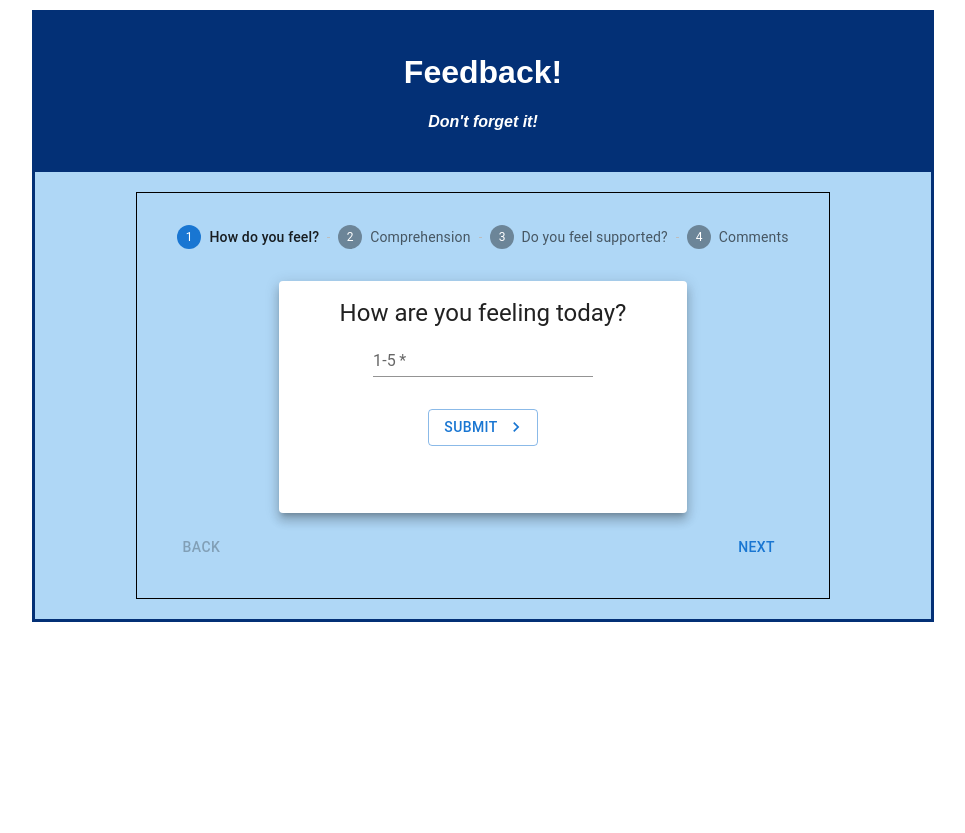
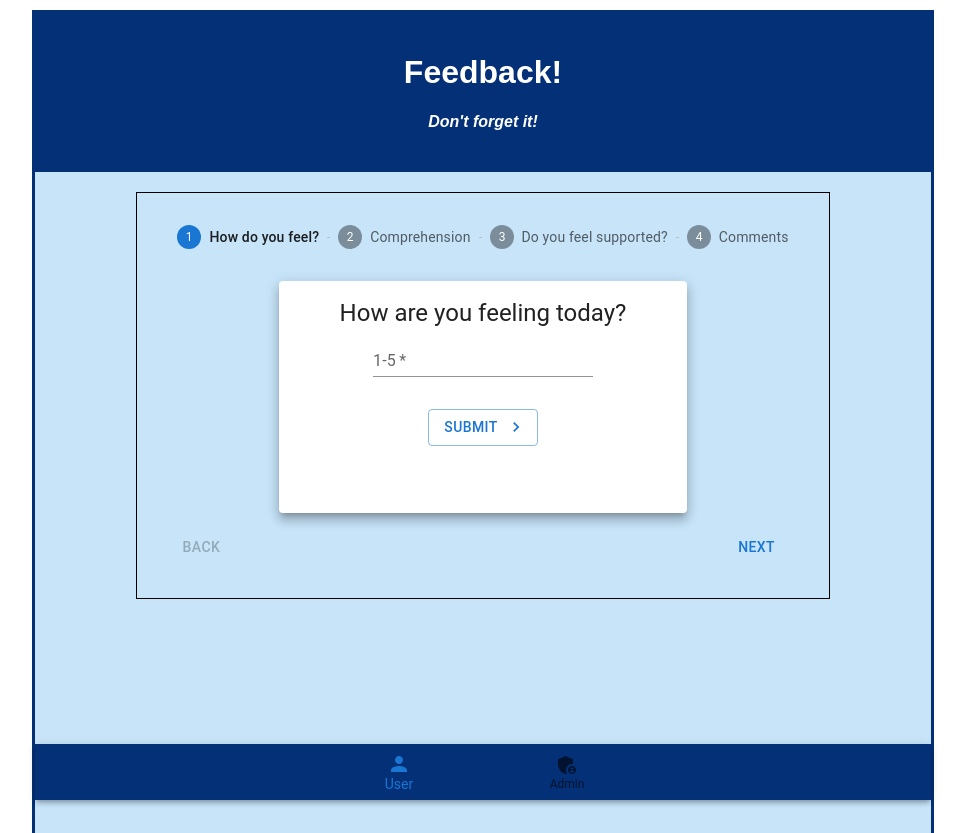
Before and after one commit to sjohnamson/feedback-form, a React (Create React App) app: page / in a window 1280 px wide. Shown: the whole page, without its empty margins (157-1122 px from the left). Before the commit the page ends 800 px from the top, so only its background shows below. Built offline with nearby package versions, Linux system fonts and the light colour scheme.

Commit message:
refactored bottom nav bar and changed main page styling a little

```diff
--- a/src/components/App/App.css
+++ b/src/components/App/App.css
@@ -1,14 +1,17 @@
+
 .App {
   margin: auto;
   margin-top: 10px;
   max-width: 70%;
+  height: 100vh;
   min-width: 650px;
   text-align: center;
-  background-color: rgb(175, 215, 246);
+  background-color: rgb(199, 228, 249);
   border-style: solid;
   border-color: #033076;
   border-width: 2;
   padding-bottom: 20px;
+  border-bottom: 0;
 }
 
 .App-header {
--- a/src/components/App/App.jsx
+++ b/src/components/App/App.jsx
@@ -1,17 +1,14 @@
 import React from 'react';
-import axios from 'axios';
+import { useState } from 'react';
+import { useHistory } from 'react-router-dom'
 import './App.css';
 import { HashRouter as Router, Route, Link } from 'react-router-dom'
 import Header from '../Header/Header';
-import FeelingToday from '../FeelingToday/FeelingToday';
-import UnderstandingContent from '../UnderstandingContent/UnderstandingContent';
-import Supported from '../Supported/Supported';
-import Comments from '../Comments/Comments';
 import FeedbackReview from '../FeedbackReview/FeedbackReview';
 import ThankYou from '../ThankYou/ThankYou';
 import AdminPage from '../AdminPage/AdminPage';
-import { Stepper } from '@mui/material';
 import HorizontalStepper from '../Stepper/Stepper';
+import BottomNavBar from '../BottomNavBar/BottomNavBar';
 
 function App() {
 
@@ -20,18 +17,6 @@ function App() {
       <Header />
 
       <Router>
-        {/* <Route path='/' exact>
-          <FeelingToday />
-        </Route>
-        <Route path='/understanding' exact>
-          <UnderstandingContent />
-        </Route>
-        <Route path='/support' exact>
-          <Supported />
-        </Route>
-        <Route path='/comments' exact>
-          <Comments />
-        </Route>*/}
         <Route path='/' exact>
           <HorizontalStepper />
         </Route>
@@ -44,7 +29,9 @@ function App() {
         <Route path='/admin' exact>
           <AdminPage />
         </Route>
+        <BottomNavBar />
       </Router>
+
     </div>
   );
 }
--- /dev/null
+++ b/src/components/BottomNavBar/BottomNavBar.jsx
@@ -0,0 +1,51 @@
+import { useState } from 'react';
+import { useHistory, withRouter } from 'react-router-dom'
+import BottomNavigation from '@mui/material/BottomNavigation';
+import BottomNavigationAction from '@mui/material/BottomNavigationAction';
+import Paper from '@mui/material/Paper';
+import PersonIcon from '@mui/icons-material/Person';
+import AdminPanelSettingsIcon from '@mui/icons-material/AdminPanelSettings';
+
+function BottomNavBar() {
+    const [value, setValue] = useState(0);
+    const history = useHistory()
+
+    const bottomNavBar = (value) => {
+        switch (value) {
+            case 0:
+                return history.push('/')
+            case 1:
+                return history.push('/admin')
+            default:
+                break;
+        }
+    }
+
+    return (
+        <Paper
+            sx={{ position: 'fixed', bottom: 0, left: 0, right: 0, width: '70%', margin: 'auto'}}
+            elevation={4}
+        >
+            <BottomNavigation
+                showLabels
+                value={value}
+                onChange={(event, newValue) => {
+                    setValue(newValue);
+                }}
+                sx={{ backgroundColor: '#033076'}}
+            >
+                <BottomNavigationAction
+                    onClick={() => bottomNavBar(0)}
+                    label="User"
+                    icon={<PersonIcon />}
+                />
+                <BottomNavigationAction
+                    onClick={() => bottomNavBar(1)}
+                    label="Admin" icon={<AdminPanelSettingsIcon />}
+                />
+            </BottomNavigation>
+        </Paper>
+    )
+}
+
+export default withRouter(BottomNavBar)
--- a/src/components/Comments/Comments.jsx
+++ b/src/components/Comments/Comments.jsx
@@ -1,15 +1,13 @@
-import { useDispatch, useSelector, } from 'react-redux';
+import { useDispatch} from 'react-redux';
 import { useState } from 'react';
 import Box from '@mui/material/Box';
 import Paper from '@mui/material/Paper';
 import TextField from '@mui/material/TextField';
 import NavigateNextIcon from '@mui/icons-material/NavigateNext';
 import Button from '@mui/material/Button';
-import { useHistory } from 'react-router-dom'
 import { Typography } from '@mui/material';
 
 export default function Comments({ handleComplete }) {
-    const history = useHistory();
     const dispatch = useDispatch();
     const [newComment, setNewComment] = useState('');
 
--- a/src/components/FeedbackReview/FeedbackReview.jsx
+++ b/src/components/FeedbackReview/FeedbackReview.jsx
@@ -1,7 +1,6 @@
 import { useDispatch, useSelector, } from 'react-redux';
 import axios from 'axios';
 import { useHistory } from 'react-router-dom'
-import ArrowUpwardIcon from '@mui/icons-material/ArrowUpward';
 import { Stack } from '@mui/material';
 import AddIcon from '@mui/icons-material/Add';
 import EditIcon from '@mui/icons-material/Edit';
--- a/src/components/FeelingToday/FeelingToday.jsx
+++ b/src/components/FeelingToday/FeelingToday.jsx
@@ -1,16 +1,14 @@
-import { useDispatch, useSelector, } from 'react-redux';
+import { useDispatch} from 'react-redux';
 import { useState } from 'react';
 import Box from '@mui/material/Box';
 import Paper from '@mui/material/Paper';
 import TextField from '@mui/material/TextField';
 import NavigateNextIcon from '@mui/icons-material/NavigateNext';
 import Button from '@mui/material/Button';
-import { useHistory } from 'react-router-dom'
 import { Typography } from '@mui/material';
 
 export default function FeelingToday({ handleComplete }) {
 
-    const history = useHistory();
     const dispatch = useDispatch();
     const [newFeelings, setNewFeelings] = useState('');
     const [newError, setNewError] = useState(false);
--- a/src/components/Header/Header.jsx
+++ b/src/components/Header/Header.jsx
@@ -1,12 +1,4 @@
-import { useDispatch, useSelector, } from 'react-redux';
-import axios from 'axios';
-import { useState } from 'react';
-
-import { useHistory } from 'react-router-dom'
-
 export default function Header() {
-    const history = useHistory();
-    const dispatch = useDispatch();
 
     return (
     <header className='App-header'>
@@ -14,4 +6,4 @@ export default function Header() {
         <h4>Don't forget it!</h4>
     </header>
     )
-};
+}
--- a/src/components/Stepper/Stepper.jsx
+++ b/src/components/Stepper/Stepper.jsx
@@ -13,6 +13,7 @@ import Supported from '../Supported/Supported';
 import Comments from '../Comments/Comments';
 import EditIcon from '@mui/icons-material/Edit';
 import AddIcon from '@mui/icons-material/Add';
+import { Stack } from '@mui/material';
 
 
 function HorizontalStepper() {
@@ -99,9 +100,10 @@ function HorizontalStepper() {
                         <Typography sx={{ mt: 2, mb: 1 }}>
                             All steps completed - you&apos;re finished
                         </Typography>
-                        <Box sx={{ display: 'flex', flexDirection: 'row', pt: 2 }}>
+                        <Box sx={{ display: 'flex', flexDirection: 'row', pt: 2, p: 2}}>
                             <Box sx={{ flex: '1 1 auto' }} />
-                            <Button
+                            <Stack direction='row' spacing={2}>
+                                <Button
                                 onClick={handleBack}
                                 variant='outlined'
                                 startIcon={<EditIcon />}
@@ -117,6 +119,7 @@ function HorizontalStepper() {
                                     Submit Feedback
                                 </Button>
                             }
+                            </Stack>
                         </Box>
                     </>
                 ) : (
--- a/src/components/Supported/Supported.jsx
+++ b/src/components/Supported/Supported.jsx
@@ -1,15 +1,13 @@
-import { useDispatch, useSelector, } from 'react-redux';
+import { useDispatch} from 'react-redux';
 import { useState } from 'react';
 import Box from '@mui/material/Box';
 import Paper from '@mui/material/Paper';
 import TextField from '@mui/material/TextField';
 import NavigateNextIcon from '@mui/icons-material/NavigateNext';
 import Button from '@mui/material/Button';
-import { useHistory } from 'react-router-dom'
 import { Typography } from '@mui/material';
 
 export default function Supported({ handleComplete }) {
-    const history = useHistory();
     const dispatch = useDispatch();
     const [newSupport, setNewSupport] = useState('');
     const [newError, setNewError] = useState(false)
--- a/src/components/ThankYou/ThankYou.jsx
+++ b/src/components/ThankYou/ThankYou.jsx
@@ -1,6 +1,4 @@
 import { useDispatch, useSelector, } from 'react-redux';
-import axios from 'axios';
-import { useState } from 'react';
 import Button from '@mui/material/Button';
 
 import { useHistory } from 'react-router-dom'
--- a/src/components/UnderstandingContent/UnderstandingContent.jsx
+++ b/src/components/UnderstandingContent/UnderstandingContent.jsx
@@ -5,11 +5,9 @@ import Paper from '@mui/material/Paper';
 import TextField from '@mui/material/TextField';
 import NavigateNextIcon from '@mui/icons-material/NavigateNext';
 import Button from '@mui/material/Button';
-import { useHistory } from 'react-router-dom'
 import { Typography } from '@mui/material';
 
 export default function UnderstandingContent({ handleComplete }) {
-    const history = useHistory();
     const dispatch = useDispatch();
     const [newUnderstanding, setNewUnderstanding] = useState('');
     const [newError, setNewError] = useState(false)
```
